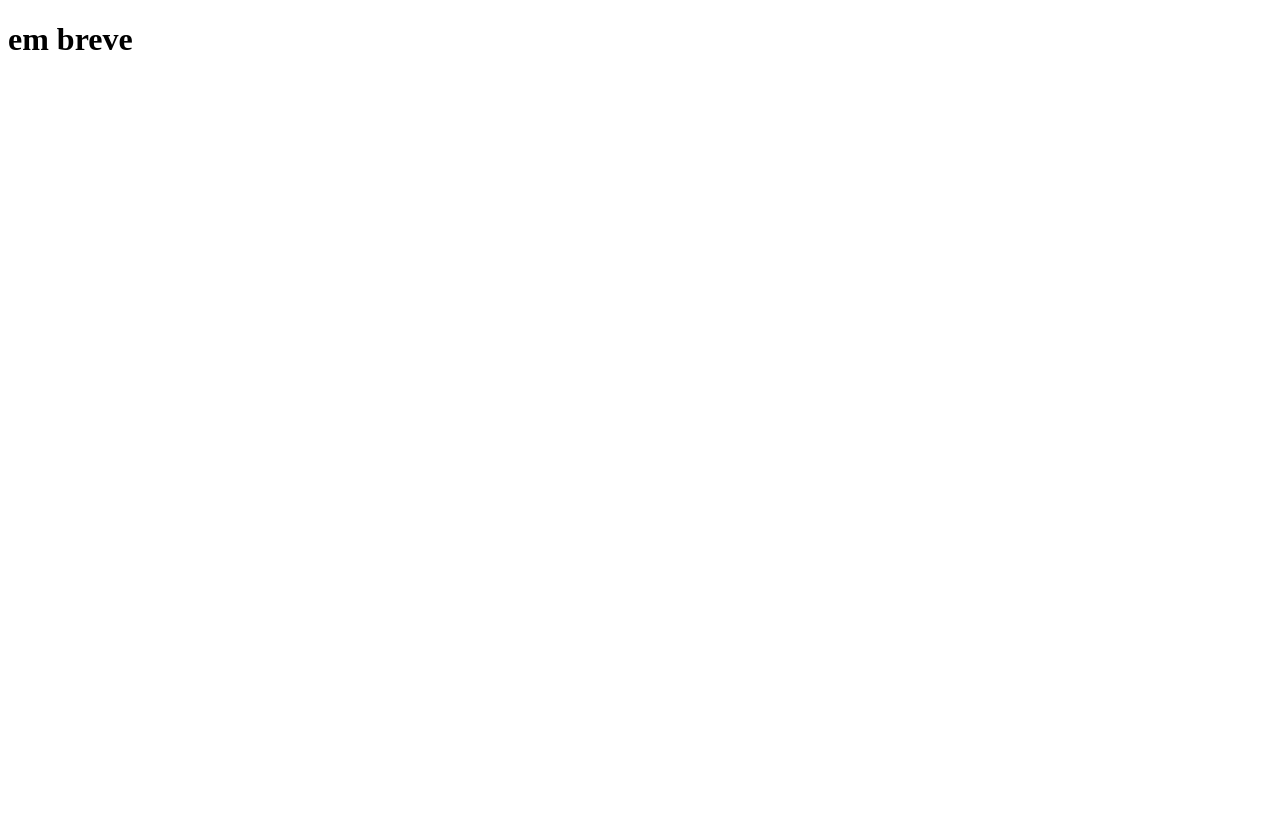
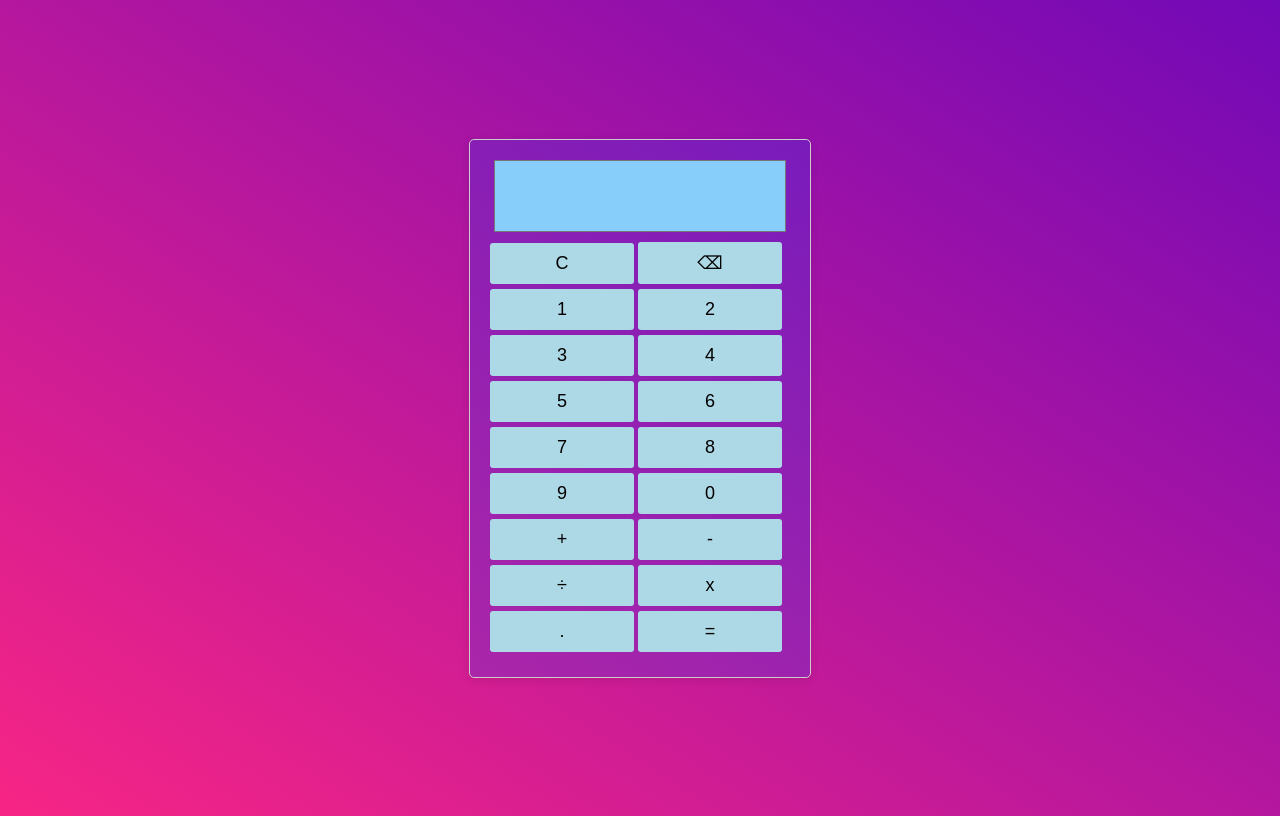
Before and after one commit to Rodrigot800/My_Portfolio, a plain HTML site: page calculadora.html in a window 1280 px wide. Drawn offline with Linux system fonts and the light colour scheme.

Commit message:
calculadora

```diff
--- a/calculadora.html
+++ b/calculadora.html
@@ -1,11 +1,102 @@
-<!DOCTYPE html>
-<html lang="en">
+ <!DOCTYPE html>
+<html>
 <head>
-    <meta charset="UTF-8">
-    <meta name="viewport" content="width=device-width, initial-scale=1.0">
-    <title>Document</title>
+  <title>Calculadora</title>
+  <style>
+    body {
+      display: flex;
+      justify-content: center;
+      align-items: center;
+      height: 100vh;
+      background-image: linear-gradient(to top right, #f72585 , #b5179e , #7209b7);
+    }
+
+    .calculator {
+      width: 300px;
+      padding: 20px;
+      background-color: rgba(7, 69, 255, 0.2);
+      border: 1px solid #ccc;
+      border-radius: 5px;
+      box-shadow: 0px 2px 10px rgba(0, 0, 0, 0.1);
+    }
+
+    .calculator textarea {
+      display: block;
+      width: 90%;
+      height: 50px;
+      margin: auto;
+      margin-bottom: 10px;
+      padding: 10px;
+      font-size: 2em;
+      resize: none;
+      background-color: lightskyblue;
+
+    }
+
+    .calculator button {
+      width: 48%;
+      padding: 10px;
+      font-size: 18px;
+      margin-bottom: 5px;
+      background-color: lightblue;
+      border: none;
+      border-radius: 3px;
+      cursor: pointer;
+    }
+
+    .calculator button:hover {
+      background-color: lightskyblue;
+    }
+
+    .calculator button:active {
+      background-color: lightskyblue;
+    }
+  </style>
 </head>
 <body>
-    <h1>em breve</h1>
+  <div class="calculator">
+    <textarea id="expression" readonly></textarea>
+    <div>
+      <button onclick="clearExpression()">C</button>
+      <button onclick="deleteChar()">&#9003;</button>
+      <button onclick="appendChar('1')">1</button>
+      <button onclick="appendChar('2')">2</button>
+      <button onclick="appendChar('3')">3</button>
+      <button onclick="appendChar('4')">4</button>
+      <button onclick="appendChar('5')">5</button>
+      <button onclick="appendChar('6')">6</button>
+      <button onclick="appendChar('7')">7</button>
+      <button onclick="appendChar('8')">8</button>
+      <button onclick="appendChar('9')">9</button>
+      <button onclick="appendChar('0')">0</button>
+      <button onclick="appendChar('+')">+</button>
+      <button onclick="appendChar('-')">-</button>
+      <button onclick="appendChar('/')">&#247;</button>
+      <button onclick="appendChar('*')">x</button>
+      <button onclick="appendChar('.')">. </button>
+      <button onclick="calculate()">=</button>
+    </div>
+  </div>
+
+  <script>
+    function appendChar(char) {
+      document.getElementById("expression").value += char;
+    }
+
+    function clearExpression() {
+      document.getElementById("expression").value = "";
+    }
+
+    function deleteChar() {
+      var expression = document.getElementById("expression").value;
+      document.getElementById("expression").value = expression.slice(0, -1);
+    }
+
+    function calculate() {
+      var expression = document.getElementById("expression").value;
+      var result = eval(expression);
+      document.getElementById("expression").value = result;
+    }
+  </script>
 </body>
 </html>
```
